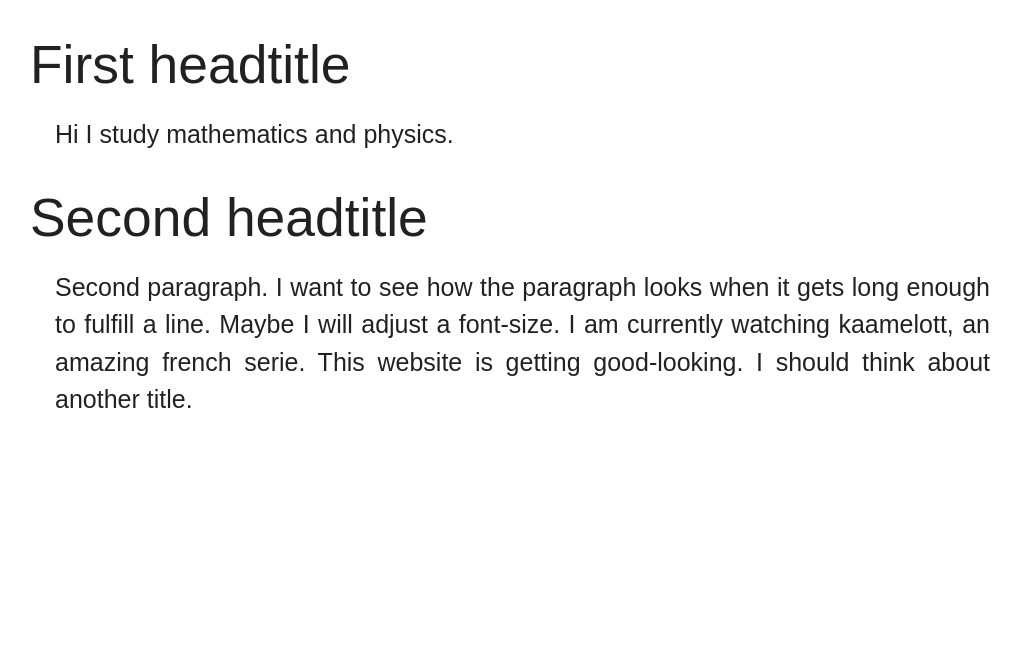
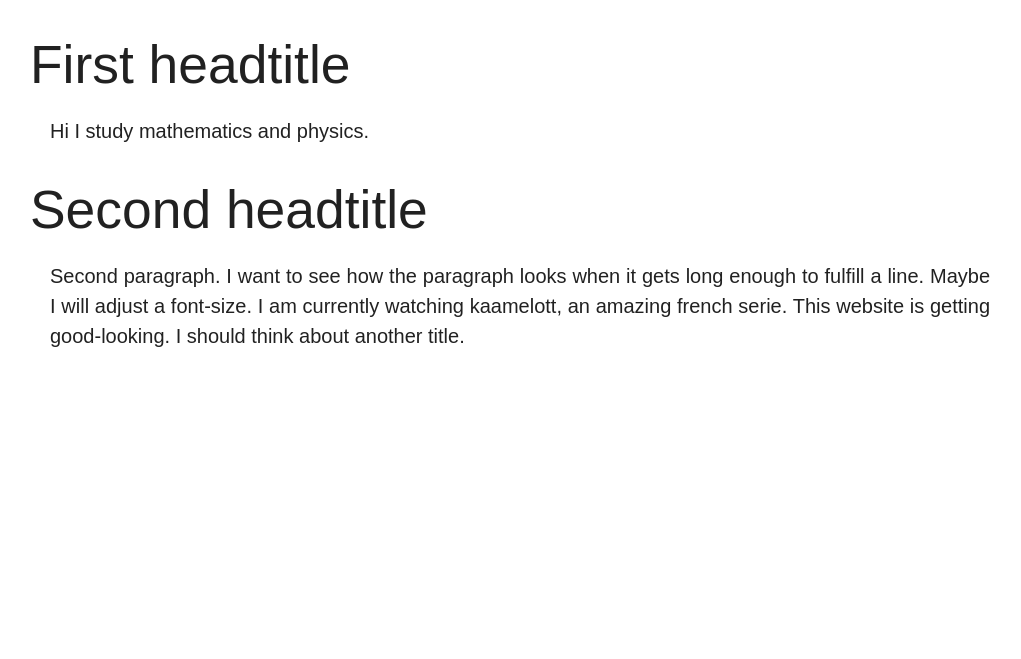
Before and after one commit to antoineeudes/blog, a PHP site: page / in a window 1280 px wide. Shown: the part 100-759 px from the top of the page, without its empty margins (130-1151 px from the left). Run offline with PHP 8.4, Linux system fonts and the light colour scheme; some libraries are stand-ins or nearby versions; some web fonts are replaced.

Commit message:
font-size

```diff
--- a/design.css
+++ b/design.css
@@ -26,24 +26,22 @@ footer {
   }
 
 main {
-  font-size: 20px;
   width: 75%;
   margin-left: auto;
   margin-right: auto;
 	font-family:'Muli', sans-serif;
 	text-align: justify;
-
   }
 
 p {
   padding-left: 1em;
-	font-size: 25px;
+	font-size: 20px;
 	margin-top: 0px;
 	margin-bottom: 10px;
   }
 
 h2 {
-	font-size: 50px;
+	font-size: 40px;
   margin-left: auto;
   margin-right: auto;
 	margin-bottom: 10px;
```
